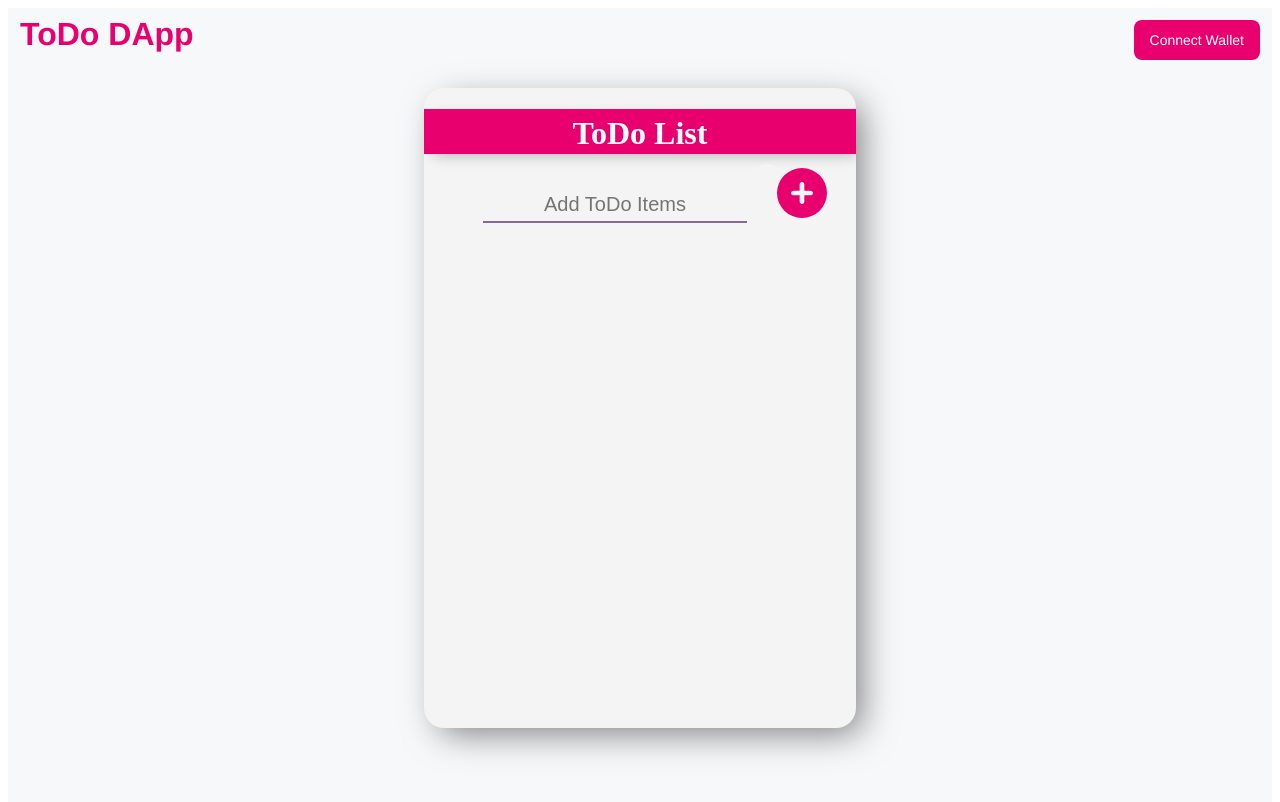
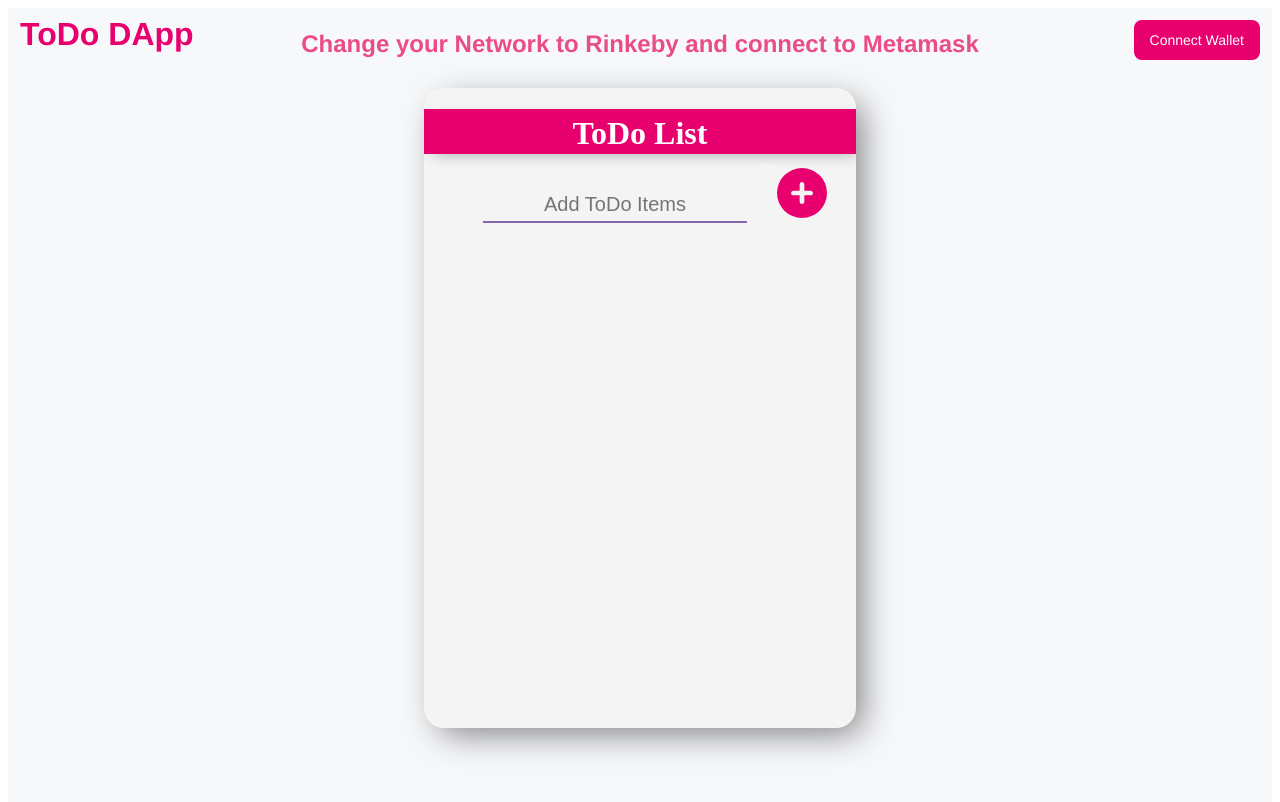
Before and after one commit to dpeshrijal/ToDo-DApp-Frontend, a React (Create React App) app: page / in a window 1280 px wide. Shown: the top 802 px of the page. Built offline with nearby package versions, Linux system fonts and the light colour scheme.

Commit message:
notice changed

```diff
--- a/src/App.js
+++ b/src/App.js
@@ -14,7 +14,7 @@ function App() {
   const [itemList, setItemList] = React.useState([]);
   const [currentAccount, setCurrentAccount] = React.useState("");
   const [connectText, setConnectText] = React.useState("Connect Wallet");
-  const [displayText, setDisplayText] = React.useState("");
+  const [displayText, setDisplayText] = React.useState("Change your Network to Rinkeby and connect to Metamask");
 
 
   const isWalletConnected = async () => {
```
